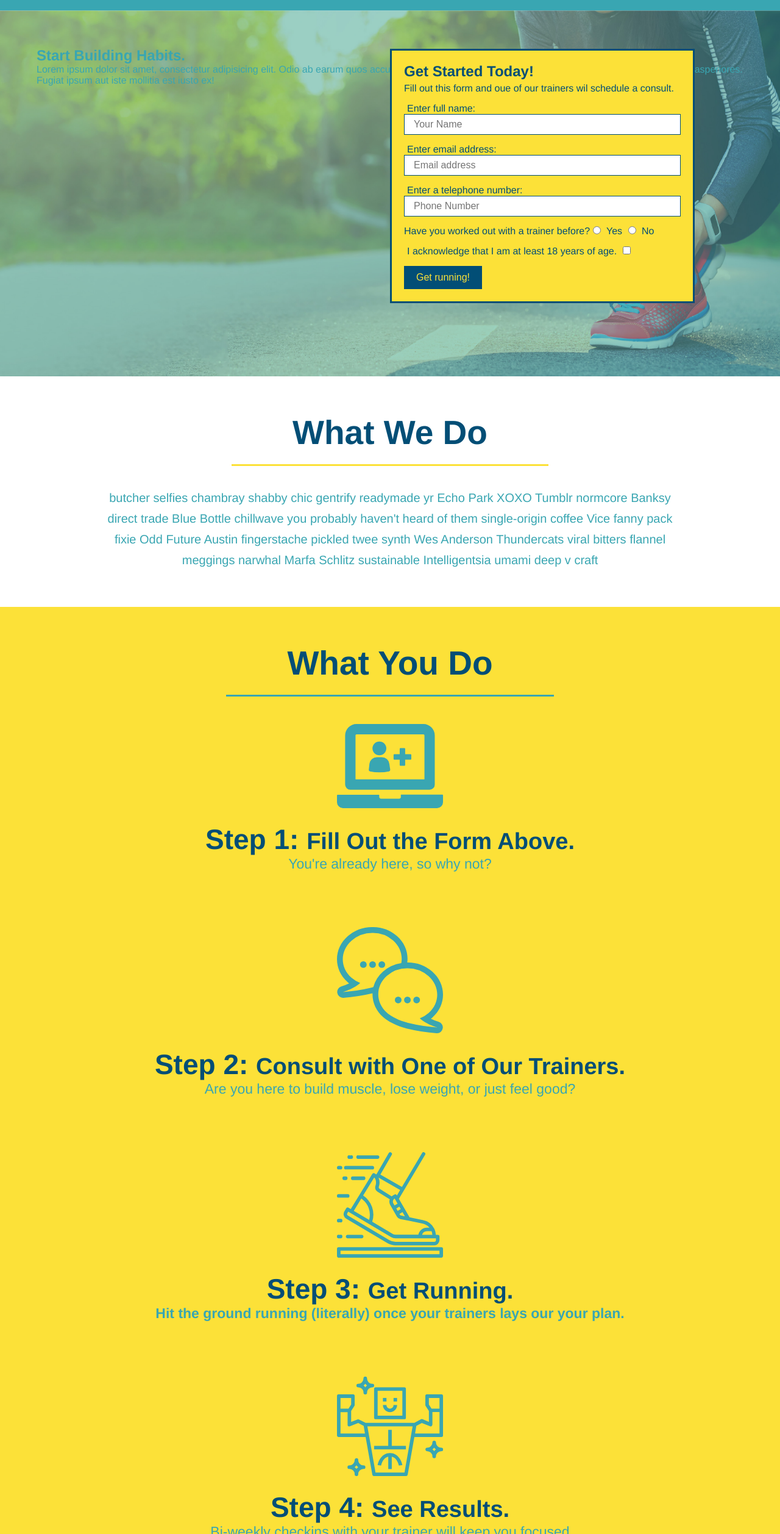
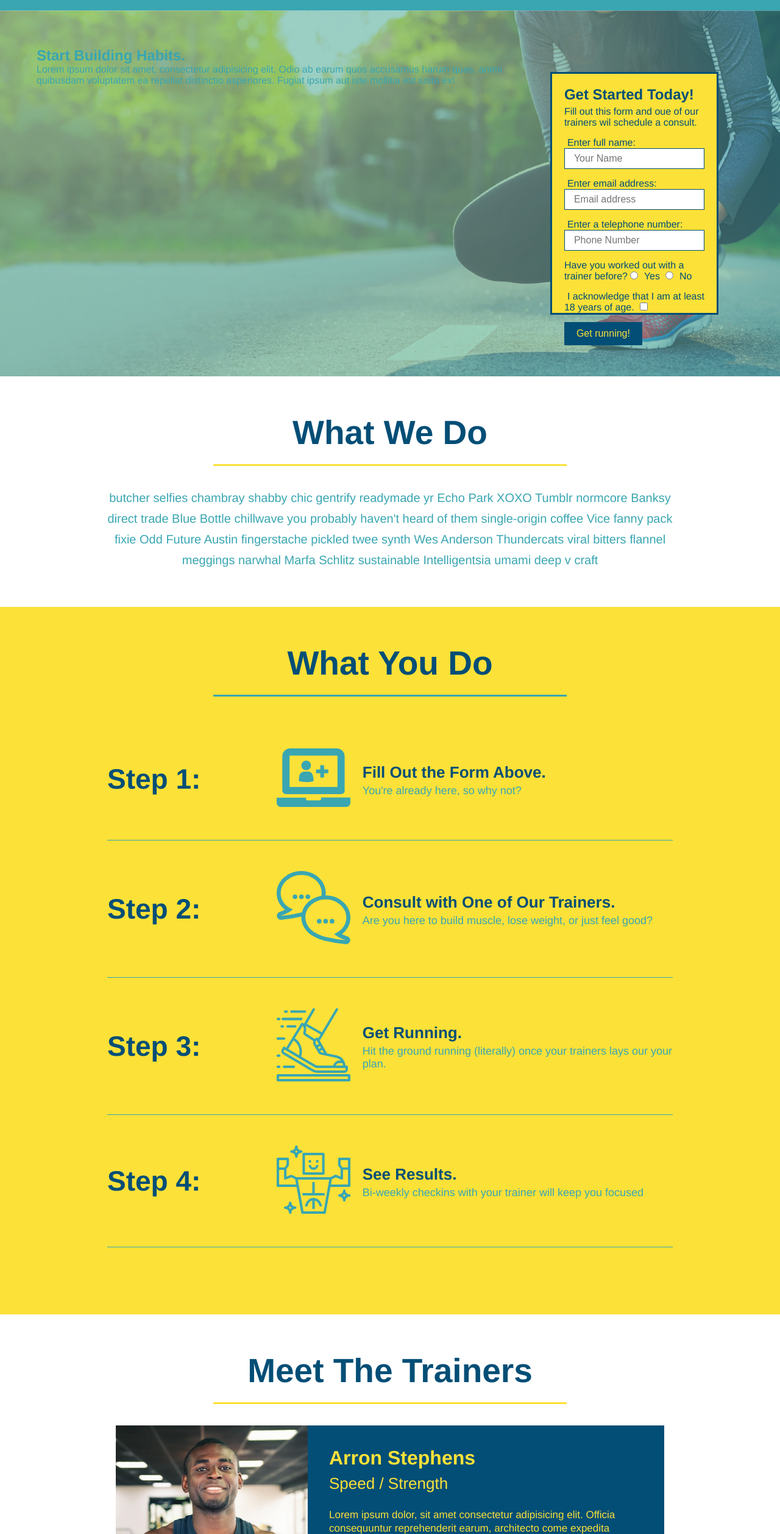
Before and after one commit to JacobRyanHanson/run-buddy, a plain HTML site: page index.html in a window 1280 px wide. Shown: the part 65-2580 px from the top of the page at 61% size. Drawn offline with Linux system fonts and the light colour scheme.

Commit message:
Add flexbox to title and steps

```diff
--- a/assets/css/style.css
+++ b/assets/css/style.css
@@ -56,33 +56,6 @@ header nav ul li a
     font-size: 1.55vw;
 }
 
-footer
-{
-    background-color: #fce138;
-    width: 100%;
-    padding: 40px 35px;
-}
-
-footer h2
-{
-    display: inline;
-    color: #024e76;
-    font-size: 30px;
-    margin: 0;
-}
-
-footer div
-{
-    float: right;
-    line-height: 1.5;
-    text-align: right;
-}
-
-footer a
-{
-    color: #024e76;
-}
-
 section
 {
     padding: 60px;
@@ -96,34 +69,40 @@ section div h3
 
 .title-image
 {
+    display: flex;
+    flex-wrap: flex;
+    justify-content: center;
     background: url("../images/title-bg.jpg");
     background-size: cover;
     background-position: center;
     height: 600px;
-    position: relative;
+}
+
+.title-image-cta
+{
+    width: 35%;
+    text-align: right;
+    margin: 3.5%;
+    color: #fff;
+    font-size: 18px;
+    line-height: 1.3;
+}
+
+.title-image-cta h2
+{
+    font-style: italic;
+    font-size: 55px;
+    color: #fce138;
 }
 
 .title-form
 {
     background-color: #fce138;
     padding: 20px;
-    width: 500px;
     color: #024e76;
     border: 3px solid #024e76;
-    position: absolute;
-    bottom: 120px;
-    right: 140px;
-}
-
-.form-input
-{
-    border: 1px solid #024e76;
-    display: block;
-    padding: 7px 15px;
-    font-size: 16px;
-    color: #024e76;
-    width: 100%;
-    margin-bottom: 15px;
+    width: 40%;
+    margin: 3.5%;
 }
 
 .title-form p
@@ -145,9 +124,20 @@ section div h3
     border: none;
 }
 
-.intro
+.form-input
 {
-    text-align: center;
+    border: 1px solid #024e76;
+    display: block;
+    padding: 7px 15px;
+    font-size: 16px;
+    color: #024e76;
+    width: 100%;
+    margin-bottom: 15px;
+}
+
+.flex-row
+{
+    display: flex;
 }
 
 .intro p
@@ -157,51 +147,78 @@ section div h3
     width: 80%;
     font-size: 20px;
     margin:  0 auto;
+    text-align: center;
 }
 
 .steps
 {
-    text-align: center;
     background-color: #fce138;
 }
 
-.steps div
+.step
 {
-    margin-bottom:  80px;
+    margin: 50px auto;
+    padding-bottom: 50px;
+    width: 80%;
+    border-bottom: 1px solid #39a6b2;
+    display: flex;
+    flex-wrap: wrap;
+    align-items: center;
+    justify-content: space-between;
 }
-
-.steps img
-{
-    width: 15%;
-    margin: 10px;
-}
-
-.steps h3
+.step h3
 {
     color: #024e76;
     font-size: 46px;
-    margin-top: 10px;
+    flex: 1 30%;
 }
 
-.steps p
+.step-image
+{
+    flex: 1 12%;
+    margin-right: 20px;
+}
+
+.step-image img
+{
+    max-width: 100%;
+}
+
+.step-info
+{
+    display: flex;
+    flex-wrap: wrap;
+    align-items: center;
+    flex: 2 70%;
+}
+
+.step-text
+{
+    flex: 12;
+}
+
+.step-text h4
+{
+    font-size: 26px;
+    line-height: 1.5;
+    color: #024e76;
+}
+
+.step-text p
 {
     color:  #39a6b2;
-    font-size: 23px;
-}
-
-.steps span
-{
-    font-size: 38px;
+    font-size: 18px;
 }
 
 .section-title
 {
     font-size: 55px;
     color: #024e76;
-    margin-bottom: 35px;
-    padding: 0 100px 20px 100px;
-    display: inline-block;
     border-bottom: 3px solid;
+    padding-bottom: 20px;
+    text-align: center;
+    margin: 0 auto 35px auto;
+    width: 50%;
 }
 
 .primary-border
@@ -216,7 +233,7 @@ section div h3
 
 .trainers
 {
-    text-align: center;
+
 }
 
 .trainer
@@ -241,16 +258,6 @@ section div h3
     width: 65%;
 }
 
-.text-left
-{
-    text-align: left;
-}
-
-.text-right
-{
-    text-align: right;
-}
-
 .trainer-bio h3
 {
     font-size: 32px;
@@ -270,9 +277,18 @@ section div h3
     line-height: 1.3;
 }
 
+.text-left
+{
+    text-align: left;
+}
+
+.text-right
+{
+    text-align: right;
+}
+
 .contact
 {
-    text-align: center;
     background-color: #024e76;
 }
 
@@ -315,3 +331,31 @@ section div h3
 {
     color: #fce138;
 }
+
+footer
+{
+    display: flex;
+    justify-content: space-between;
+    flex-wrap: wrap;
+    background-color: #fce138;
+    width: 100%;
+    padding: 40px 35px;
+}
+
+footer h2
+{
+    color: #024e76;
+    font-size: 30px;
+    margin: 0;
+}
+
+footer div
+{
+    line-height: 1.5;
+    text-align: right;
+}
+
+footer a
+{
+    color: #024e76;
+}
--- a/index.html
+++ b/index.html
@@ -1,7 +1,7 @@
 <!DOCTYPE html>
 <html lang="en">
     <head>
-        <meta charset="UTF-8" />
+        <meta charset="UTF-8"/>
         <title>Run Buddy</title>
         <link rel="stylesheet" href="./assets/css/style.css"/>
     </head>
@@ -27,6 +27,7 @@
                     voluptatem ea repellat distinctio asperiores. Fugiat ipsum aut iste mollitia est iusto ex!
                 </p>
             </div>
+
             <div class="title-form">
                <h3>Get Started Today!</h3>
                <p>Fill out this form and oue of our trainers wil schedule a consult.</p>
@@ -55,43 +56,85 @@
 
         <!--what we do-->
         <section id="what-we-do" class="intro">
+            <div class="flex-row">
                 <h2 class="section-title primary-border">What We Do</h2>
+            </div>
+
+            <div class="flex-row">
                 <p>
                     butcher selfies chambray shabby chic gentrify readymade yr Echo Park XOXO Tumblr normcore Banksy direct trade Blue Bottle
                     chillwave you probably haven't heard of them single-origin coffee Vice fanny pack fixie Odd Future Austin fingerstache
                     pickled twee synth Wes Anderson Thundercats viral bitters flannel meggings narwhal Marfa Schlitz sustainable Intelligentsia
                     umami deep v craft
                 </p>
+            </div>
         </section>
 
         <!--what you do-->
         <section id="what-you-do" class="steps">
+            <div class="flex-row">
                 <h2 class="section-title secondary-border">What You Do</h2>
-            <div>
+            </div>
+
+            <div class="step">
+                <h3>Step 1:</h3>
+                <div class="step-info">
+                    <div class="step-image">
                         <img src="./assets/images/step-1.svg" alt=""/>
-                <h3>Step 1: <span>Fill Out the Form Above.</span></h3>
+                    </div>
+                    <div class="step-text">
+                        <h4>Fill Out the Form Above.</h4>
                         <p>You're already here, so why not?</p>
                     </div>
-            <div>
+                </div>
+            </div>
+
+            <div class="step">
+                <h3>Step 2:</h3>
+                <div class="step-info">
+                    <div class="step-image">
                         <img src="./assets/images/step-2.svg" alt=""/>
-                <h3>Step 2: <span>Consult with One of Our Trainers.</span></h3>
+                    </div>
+                    <div class="step-text">
+                        <h4>Consult with One of Our Trainers.</h4>
                         <p>Are you here to build muscle, lose weight, or just feel good?</p>
                     </div>
-            <div>
+                </div>
+            </div>
+
+            <div class="step">
+                <h3>Step 3:</h3>
+                <div class="step-info">
+                    <div class="step-image">
                         <img src="./assets/images/step-3.svg" alt=""/>
-                <h3>Step 3: <span>Get Running.</span</h3>
+                    </div>
+                    <div class="step-text">
+                        <h4>Get Running.</h4>
                         <p>Hit the ground running (literally) once your trainers lays our your plan.</p>
                     </div>
-            <div>
+                </div>
+            </div>
+
+            <div class="step">
+                <h3>Step 4:</h3>
+                <div class="step-info">
+                    <div class="step-image">
                         <img src="./assets/images/step-4.svg" alt=""/>
-                <h3>Step 4: <span>See Results.</span></h3>
+                    </div>
+                    <div class="step-text">
+                        <h4>See Results.</h4>
                         <p>Bi-weekly checkins with your trainer will keep you focused</p>
+                    </div>
+                </div>
             </div>
         </section>
 
         <!--meet the trainers-->
         <section id="your-trainers" class="trainers">
+            <div class="flex-row">
                 <h2 class="section-title primary-border">Meet The Trainers</h2>
+            </div>
+
             <article class="trainer">
                 <img src="./assets/images/trainer-1.jpg" alt="Arron Stephens in his workout clothes, ready to pump iron"/>
                 <div class="trainer-bio text-left">
@@ -104,6 +147,7 @@
                     </p>
                 </div>
             </article>
+
             <article class="trainer">
                 <div class="trainer-bio text-right">
                     <h3>Joanna Gill</h3>
@@ -115,6 +159,7 @@
                 </div>
                 <img src="./assets/images/trainer-2.jpg" alt="Joanna Gill cooling off after a workout"/>
             </article>
+
             <article class="trainer">
                 <img src="assets/images/trainer-3.jpg" alt="Harry Smith wearing a headband and lifting comically small pink weights"/>
                 <div class="trainer-bio text-left">
@@ -130,7 +175,10 @@
 
         <!--reach out-->
         <section id="reach-out" class="contact">
+            <div class="flex-row">
                 <h2 class="section-title secondary-border">Reach Out</h2>
+            </div>
+
             <div class="contact-info">
                 <iframe src="https://www.google.com/maps/embed?pb=!1m18!1m12!1m3!1d1498.4194168229985!2d-87.99837078177586!3d43.135510637
                              49905!2m3!1f0!2f0!3f0!3m2!1i1024!2i768!4f13.1!3m3!1m2!1s0x88051d3855afa647%3A0x4ac354b58ed28f83!2s7053%20W%2
@@ -139,6 +187,7 @@
                         allowfullscreen=""
                         loading="lazy">
                 </iframe>
+
                 <div class="contact-form">
                     <h3>Contact Us</h3>
                     <form>
@@ -149,6 +198,7 @@
                         <button type="submit">Submit</button>
                     </form>
                 </div>
+
                 <div>
                     <h3>Run Buddy</h3>
                     <p>
```
Lines whose indentation alone changed are shown as unchanged.
